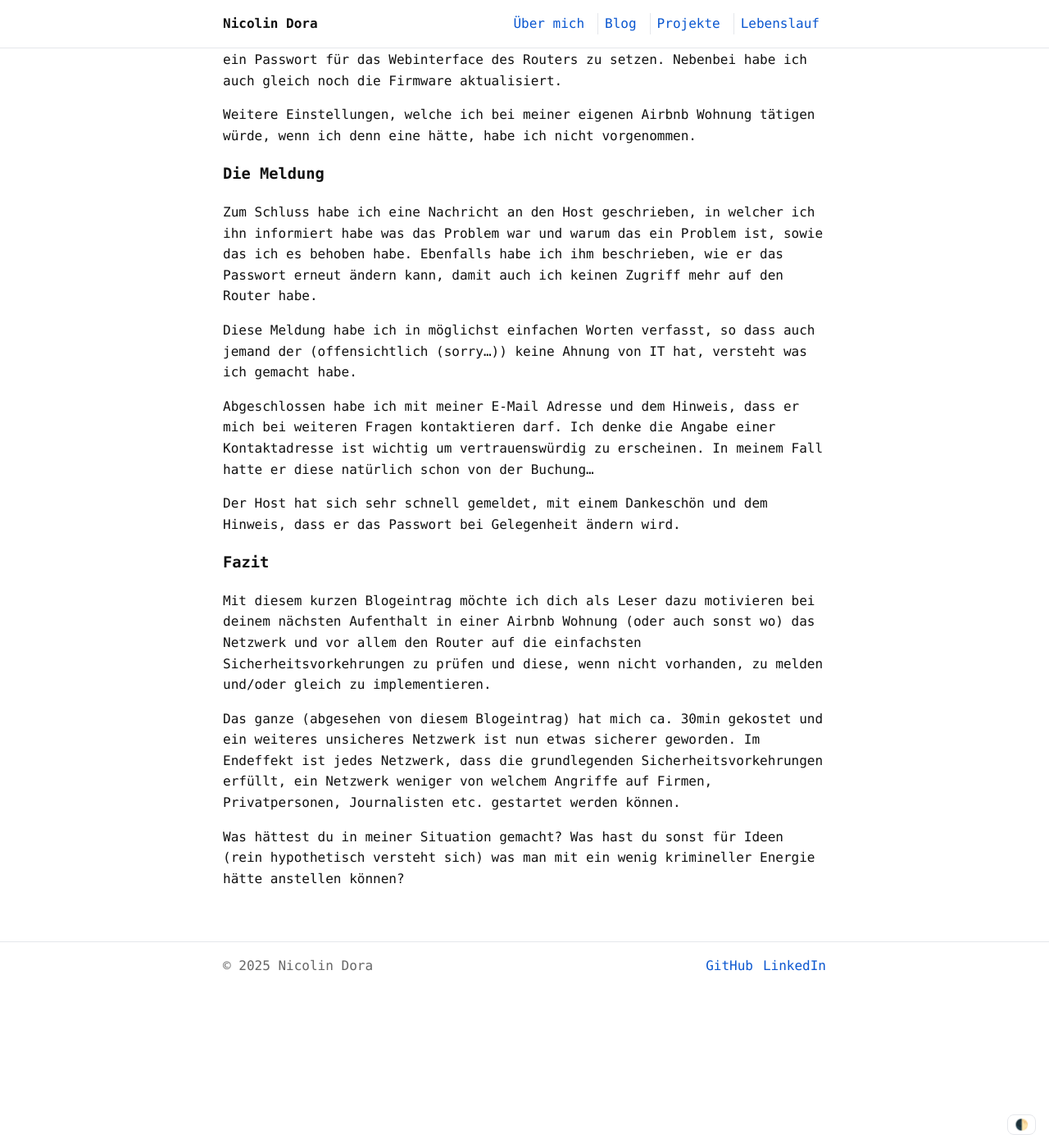
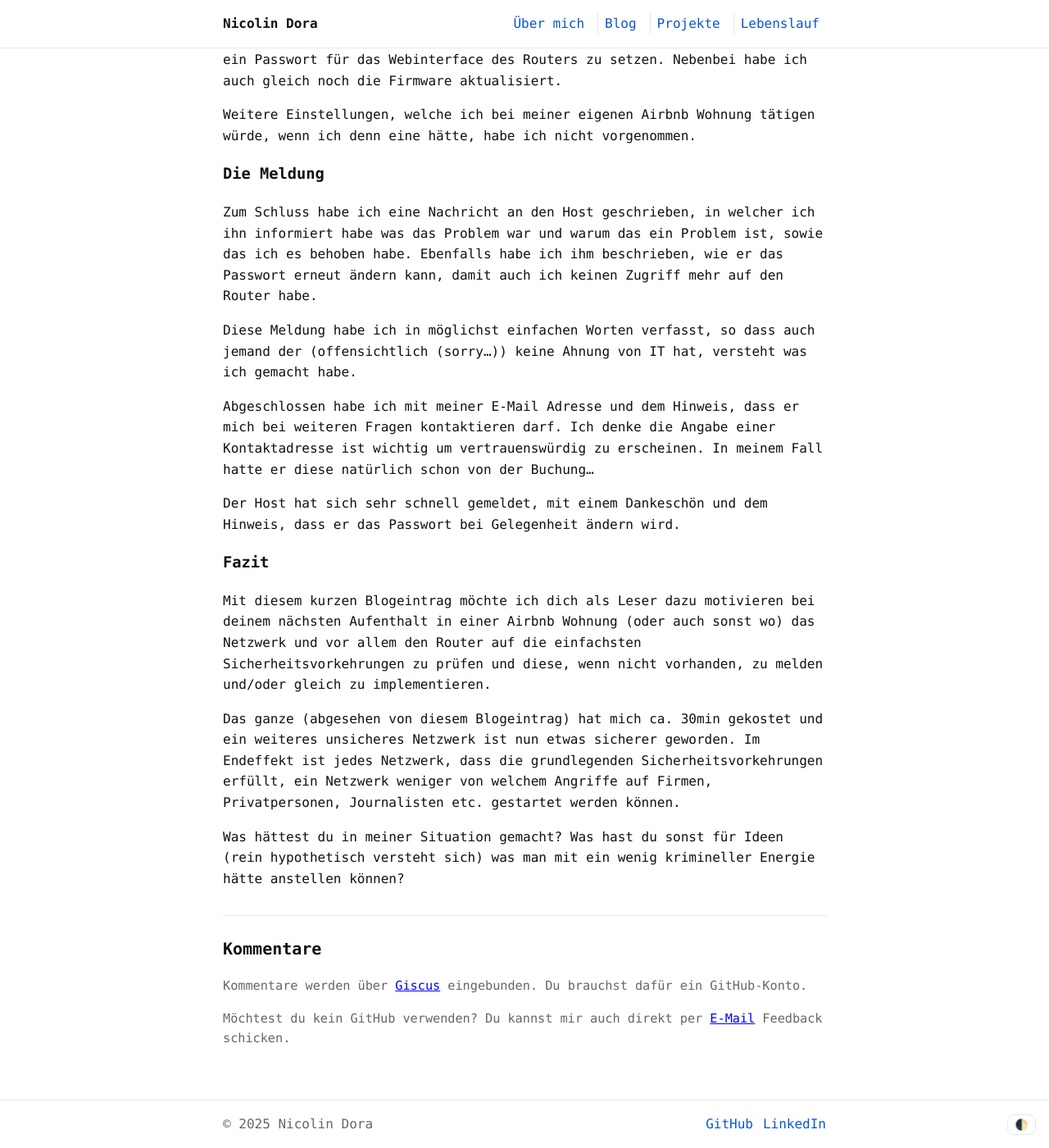
Before and after one commit to devobern/devobern.github.io, a Jekyll site: the page built from _posts/2022-02-17-Airbnb-Network.md, in a window 1280 px wide and 1400 px high, scrolled down 2932 px. Shown: the whole window at 82% size. Built offline with Jekyll 4.4.1, drawn with Linux system fonts in a browser that asks for light colours; comment, search, counter and statistics services are not loaded; before the commit the page ends 4139 px from its top, so only the background shows below that.

Commit message:
Add comments section and update CSP for Giscus integration

```diff
--- /dev/null
+++ b/_includes/comments.html
@@ -0,0 +1,30 @@
+<section class="comments" aria-labelledby="comments-title">
+  <h2 id="comments-title">Kommentare</h2>
+
+  <p class="comments-intro">
+    Kommentare werden über <a href="https://giscus.app" target="_blank" rel="noopener noreferrer">Giscus</a> eingebunden. Du brauchst dafür ein GitHub‑Konto.
+  </p>
+
+  <script src="https://giscus.app/client.js"
+        data-repo="devobern/devobern.github.io"
+        data-repo-id="R_kgDOP62GQA"
+        data-category="Announcements"
+        data-category-id="DIC_kwDOP62GQM4Cx2Xw"
+        data-mapping="title"
+        data-strict="0"
+        data-reactions-enabled="1"
+        data-emit-metadata="0"
+        data-input-position="bottom"
+        data-theme="preferred_color_scheme"
+        data-lang="en"
+        data-loading="lazy"
+        crossorigin="anonymous"
+        async>
+  </script>
+
+  <p class="comments-fallback">
+    Möchtest du kein GitHub verwenden? Du kannst mir auch direkt per
+    <a href="mailto:mail@nicolin-dora.ch?subject=Feedback%20zu%20{{ page.title | uri_escape }}">E-Mail</a>
+    Feedback schicken.
+  </p>
+</section>
--- a/_includes/head.html
+++ b/_includes/head.html
@@ -8,7 +8,7 @@
 {% if jekyll.environment == "development" %}
 <meta http-equiv="Content-Security-Policy" content="default-src 'self'; base-uri 'self'; object-src 'none'; style-src 'self' 'unsafe-inline'; img-src 'self' data:; font-src 'self'; script-src 'self' http://127.0.0.1:35729 http://localhost:35729; connect-src 'self' ws://127.0.0.1:35729 ws://localhost:35729 http://127.0.0.1:35729 http://localhost:35729; form-action 'self'; frame-ancestors 'none'">
 {% else %}
-<meta http-equiv="Content-Security-Policy" content="default-src 'self'; base-uri 'self'; object-src 'none'; style-src 'self'; img-src 'self' data:; font-src 'self'; script-src 'self' https://gc.zgo.at; connect-src 'self' https://nicolin-dora.goatcounter.com https://gc.zgo.at; form-action 'self'; frame-ancestors 'none'; upgrade-insecure-requests">
+<meta http-equiv="Content-Security-Policy" content="default-src 'self'; base-uri 'self'; object-src 'none'; style-src 'self'; img-src 'self' data:; font-src 'self'; script-src 'self' https://gc.zgo.at https://giscus.app; connect-src 'self' https://nicolin-dora.goatcounter.com https://gc.zgo.at https://giscus.app; frame-src https://giscus.app; form-action 'self'; frame-ancestors 'none'; upgrade-insecure-requests">
 {% endif %}
 <meta http-equiv="Strict-Transport-Security" content="max-age=31536000; includeSubDomains; preload">
 <meta http-equiv="X-Content-Type-Options" content="nosniff">
--- a/_layouts/page.html
+++ b/_layouts/page.html
@@ -9,4 +9,7 @@ layout: default
   <section class="page-content" itemprop="articleBody">
     {{ content }}
   </section>
+  {% if page.layout == 'page' and page.collection == 'posts' %}
+  {% include comments.html %}
+  {% endif %}
 </article>
--- a/assets/css/style.css
+++ b/assets/css/style.css
@@ -111,6 +111,11 @@ pre{background: color-mix(in srgb, var(--border) 60%, transparent); padding: .75
 /* Projects page */
 .project .project-meta{ color: var(--muted); margin-top: -.5rem }
 
+/* Comments section */
+.comments{ margin-top:2rem; padding-top:1.5rem; border-top:1px solid var(--border) }
+.comments h2{ margin-top:0; font-size:1.25rem }
+.comments-intro,.comments-fallback{ color:var(--muted); font-size:.95rem }
+
 /* ==========================
    CV layout and components
    ========================== */
```
